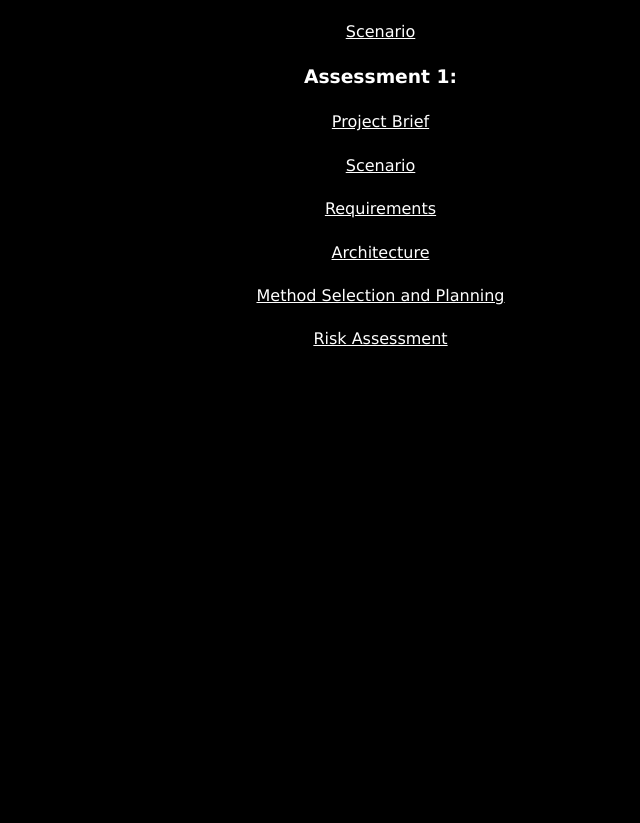
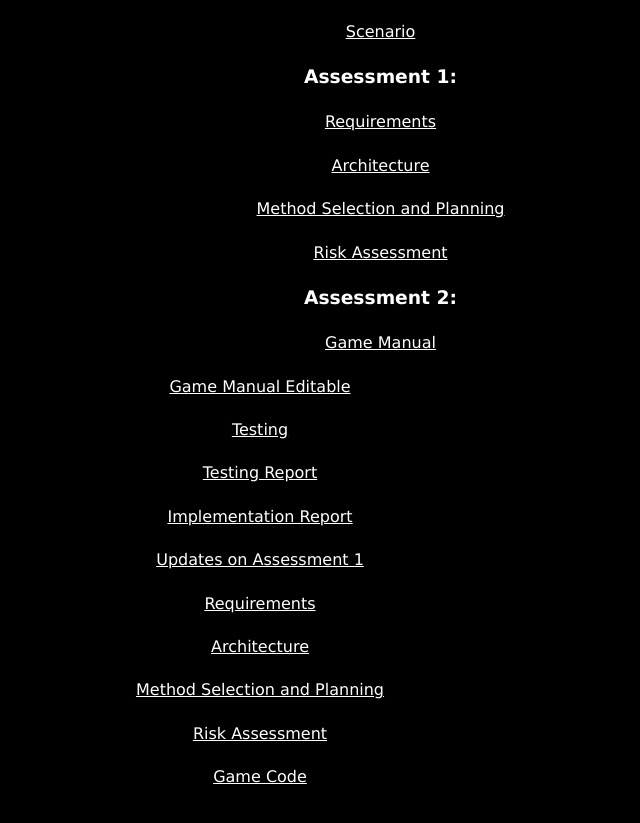
Before and after one commit to LloydBanner/SEPR-Team-7, a plain HTML site: page docs/assesment.html in a window 1280 px wide. Shown: the part 291-1114 px from the top of the page, without its empty margins (380-1020 px from the left). Before the commit the page ends 800 px from the top, so only its background shows below. Drawn offline with Linux system fonts and the light colour scheme.

Commit message:
website updates

```diff
--- a/docs/assesment.html
+++ b/docs/assesment.html
@@ -60,13 +60,26 @@ ul.nav a { zoom: 1; }  /* the zoom property gives IE the hasLayout trigger it ne
   <p><a href="SEPR Software Engineering Project - Team Assessments 1.pdf">Project Brief</a></p>
   <p><a href="SEPR Scenario 1, 2018-19_ Zombie Apocalypse!.pdf">Scenario</a></p>
   <h3>Assessment 1:</h3>
-  <p><a href="SEPR Software Engineering Project - Team Assessments 1.pdf">Project Brief</a></p>
-  <p><a href="SEPR Scenario 1, 2018-19_ Zombie Apocalypse!.pdf">Scenario</a></p>
   <p><a href="Req1.pdf">Requirements</a></p>
   <p><a href="Arch1.pdf">Architecture</a></p>
   <p><a href="Plan1.pdf">Method Selection and Planning</a></p>
   <p><a href="Risk1.pdf">Risk Assessment</a>
   </p>
+  <h3>Assessment 2:</h3>
+  <p><a href="Manual2.pdf"> Game Manual</a></p>
+  <h3></h3>
+  <p><a href="Manual2.docx"> Game Manual Editable</a>  </p>
+  <p><a href="SEPR Scenario 1, 2018-19_ Zombie Apocalypse!.pdf">Testing</a></p>
+  <h3></h3>
+  <p><a href="SEPR Software Engineering Project - Team Assessments 1.pdf"> Testing Report</a></p>
+  <p><a href="SEPR Scenario 1, 2018-19_ Zombie Apocalypse!.pdf">Implementation Report</a>  </p>
+  <p><a href="SEPR Software Engineering Project - Team Assessments 1.pdf"> Updates on Assessment 1</a></p>
+  <p><a href="Req1.pdf"> Requirements</a></p>
+  <p><a href="Arch1.pdf">Architecture</a></p>
+  <p><a href="Plan1.pdf">Method Selection and Planning</a></p>
+  <p><a href="Risk1.pdf">Risk Assessment</a> </p>
+  <p><a href="SEPR Scenario 1, 2018-19_ Zombie Apocalypse!.pdf">Game Code</a></p>
+  <p>&nbsp;</p>
     </p>
     <!-- InstanceEndEditable --></div>
 </div>
```
Also changed, not shown: docs/games.html (+3 -2 lines), 3 other files.
